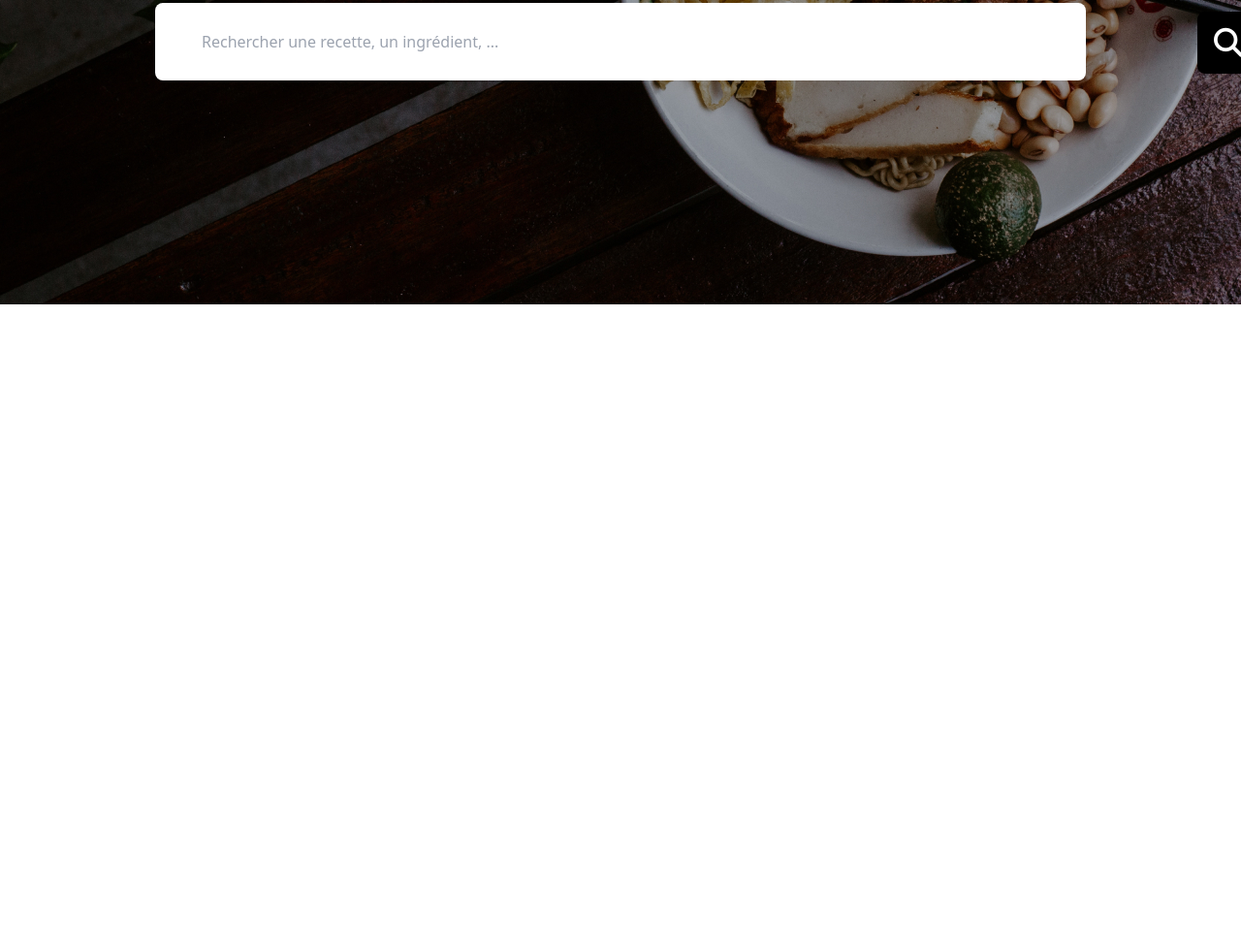
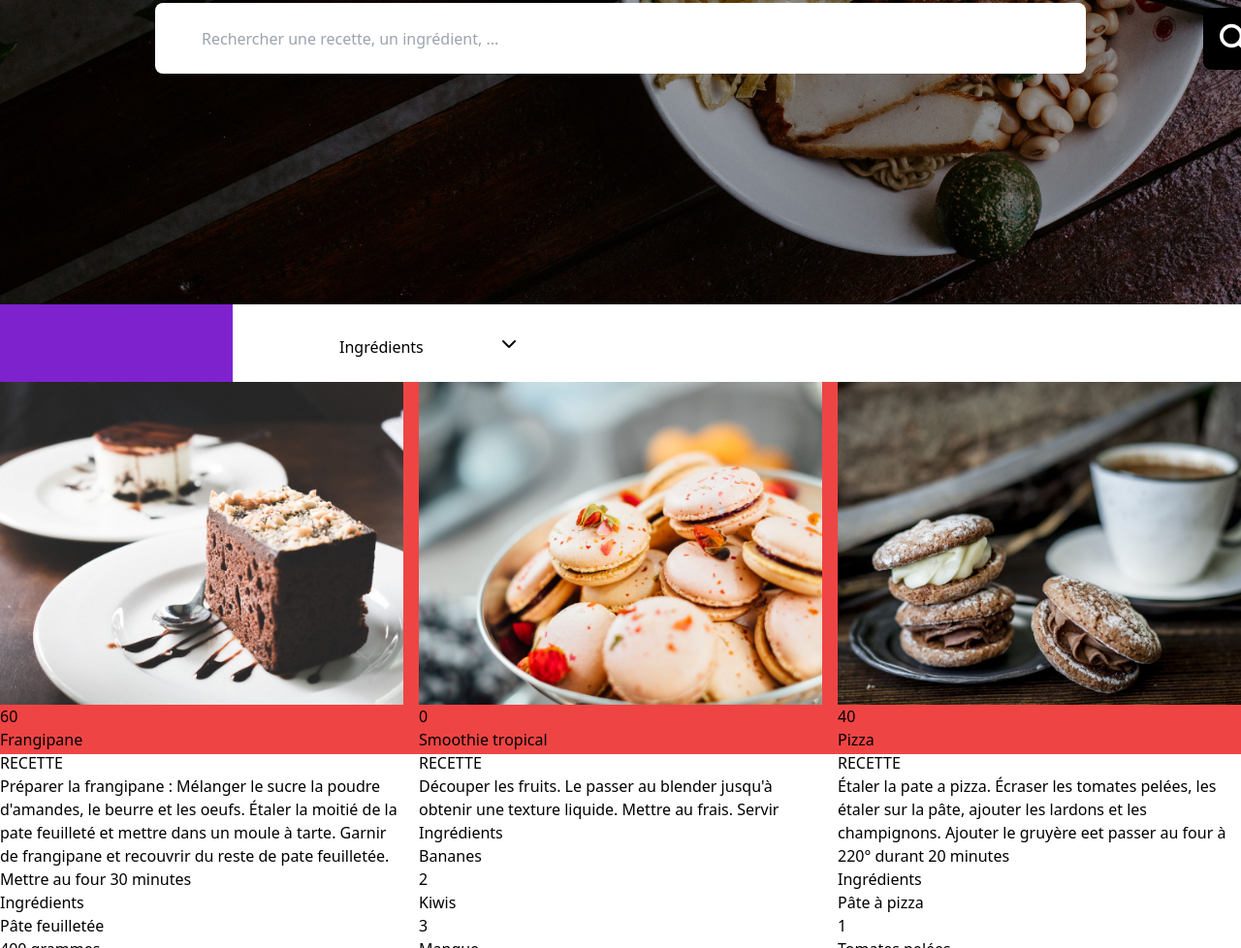
Before and after one commit to imene-yahiaoui/les_petits_plats, a website: page index.html in a window 1280 px wide. Shown: the part 353-1331 px from the top of the page at 97% size. Before the commit the page ends 800 px from the top, so only its background shows below. Drawn offline with nearby package versions, Linux system fonts and the light colour scheme.

Commit message:
add data from JSON file using fetch

```diff
--- a/index.html
+++ b/index.html
@@ -29,16 +29,47 @@
                 <h3 class="text-primary font-anton text-center  text-4xl">DU
                     QUOTIDIEN,SIMPLES ET DÉLICIEUSES </h3>
             </div>
-            <div class="mx-auto w-9/12 h-20  ">
-                <input type="text" placeholder="Rechercher une recette, un ingrédient, ..."
+            <from class="mx-auto w-9/12 h-[73px]  ">
+                <input type="search" placeholder="Rechercher une recette, un ingrédient, ..."
                     class="w-full h-full rounded-lg pl-12">
-                <button class="relative h-16 w-16 bg-black  right-[-1075px] bottom-[71px] rounded-lg"
+                <button class="relative h-16 w-16 bg-black  right-[-1081px] bottom-[68px] rounded-lg"
                     aria-label="search" type="submit"><i class="fa-solid fa-magnifying-glass text-3xl text-white  "></i>
                 </button>
+            </from>
+        </div>
+    </header>
+    <section class="w-full">
+
+        <div class="h-20 w-60 bg-purple-700">
+
+
+            <input aria-label="checkbox" type="checkbox"
+                class=" h-20 w-60 peer    inset-x-0  opacity-0 z-10 cursor-pointer">
+
+            <h1 class="absolute top-[699px] left-[350px]">Ingrédients</h1>
+            <i
+                class="fa-solid fa-chevron-down absolute top-[699px]  left-[517px] transition-transform duration-500 rotate-0 peer-checked:rotate-180"></i>
+
+            <!--content-->
+            <div class="bg-black overflow-hidden transition-all duration-500 max-h-0 peer-checked:max-h-12">
+                <from>
+                    <input aria-label="input-Ingredients" type="search" id="ingredients">
+                </from>
+                <ul id="list_ingredient" >
+                    <p>test</p>
+                </ul>
             </div>
         </div>
-    </header>
+        </section>
+ <main id="cards" class="w-full h-96 bg-red-500 grid gap-4 grid-cols-3 " >
 
+
+
+
+ </main>
+
+    </section>
+    <script src="scripts/index.js"></script>
 </body>
 
 </html>
--- /dev/null
+++ b/scripts/index.js
@@ -0,0 +1,73 @@
+/**
+ * @param[fetchData]
+ *
+ */
+const fetchData = async () => {
+  try {
+    const requete = await fetch("../public/recipes.json", {
+      method: "GET",
+    });
+    if (requete.ok) {
+      const data = await requete.json();
+      console.log(data);
+      return data;
+    }
+  } catch (e) {
+    console.log(e);
+  }
+};
+
+/**
+ * @param[all data]
+ */
+async function processRecipes() {
+    const dataArray = await fetchData();
+    dataArray.forEach((data) => {
+      card(data);
+    });
+  }
+
+  processRecipes();
+
+
+function card(data) {
+  const { name, description, quantity, unit, ingredients, image, time } = data;
+  const picture = `./assets/images/${image}`;
+
+  //
+
+
+ // Créer une liste d'ingrédients en parcourant le tableau d'ingrédients
+ const ingredientsList = ingredients.map((ingr) => `
+ <li>
+   <p>${ingr.ingredient}</p>
+   ${ingr.quantity ? `<p>${ingr.quantity} ${ingr.unit || ''}</p>` : ''}
+ </li>
+`).join('');
+
+  //
+  const cadre = `
+    <figure class="cadre ">
+    <div>
+    <img   src="${picture}" alt="recette de ${name}">
+    <p> ${time} </p>
+    </div>
+
+    <h1> ${name} </h1>
+    <p>RECETTE</p>
+    <figcaption> ${description} </figcaption>
+    <div class="">
+    <p> Ingrédients </p>
+
+    <ul>
+      ${ingredientsList}
+    </ul>
+  </div>
+
+    </figure>
+    `;
+
+  document.getElementById("cards").insertAdjacentHTML("afterbegin", cadre);
+}
+
+fetchData();
--- a/src/input.css
+++ b/src/input.css
@@ -1,6 +1,6 @@
-@tailwind base;
-@tailwind components;
-@tailwind utilities;
+@import "tailwindcss/base";
+@import "tailwindcss/components";
+@import "tailwindcss/utilities";
 @layer base {
   html {
     font-family: Anton, sans-serif;
```
Also changed, not shown: dist/output.css, public/recipes.json.
